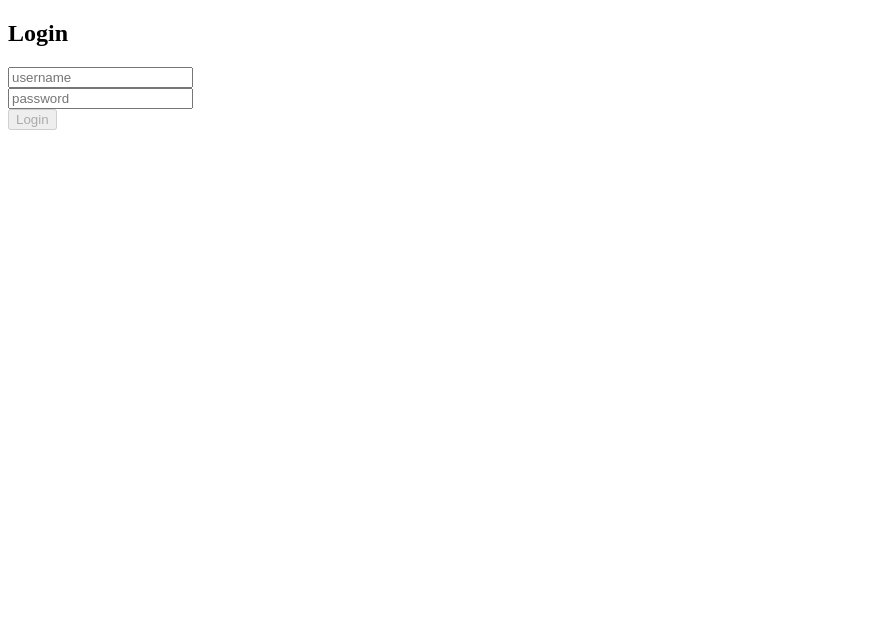
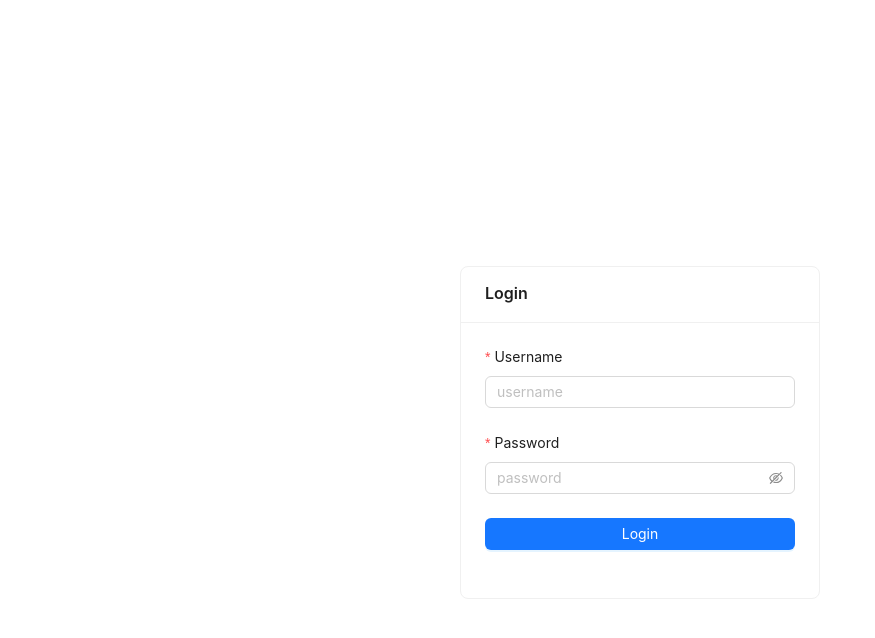
Before and after one commit to tatyanaQ/language-cards, a React (Vite) app in the folder frontend/: page /login in a window 1280 px wide. Shown: the top 638 px of the page, without its empty margins (0-875 px from the left). Built offline with nearby package versions, Linux system fonts and the light colour scheme.

Commit message:
some styling

```diff
--- a/frontend/src/App.tsx
+++ b/frontend/src/App.tsx
@@ -1,8 +1,11 @@
 import React, { useEffect, useState } from 'react';
+import { Card, Spin, Typography } from 'antd';
 import { RouterProvider } from 'react-router-dom';
 import { getRouter } from './routes/router';
 import { useUser } from './providers/user';
 import { checkAuth } from './api';
+
+const { Title, Text } = Typography;
 
 export const App: React.FC = () => {
   const { user, setUser } = useUser();
@@ -19,7 +22,33 @@ export const App: React.FC = () => {
   }, []);
 
   if (!userChecked) {
-    return <div>Loading...</div>;
+    return (
+      <div
+        style={{
+          minHeight: '100vh',
+          display: 'flex',
+          alignItems: 'center',
+          justifyContent: 'center',
+          background: '#f5f5f5',
+          padding: 24,
+        }}
+      >
+        <Card
+          style={{
+            width: 320,
+            textAlign: 'center',
+            borderRadius: 12,
+            boxShadow: '0 8px 24px rgba(0, 0, 0, 0.08)',
+          }}
+        >
+          <Spin size="large" />
+          <Title level={4} style={{ marginTop: 16, marginBottom: 8 }}>
+            Loading
+          </Title>
+          <Text type="secondary">Checking your session...</Text>
+        </Card>
+      </div>
+    );
   }
 
   return <RouterProvider router={getRouter(user)} />;
--- a/frontend/src/pages/login.tsx
+++ b/frontend/src/pages/login.tsx
@@ -1,54 +1,85 @@
 import { useState } from 'react';
+import { Alert, Button, Card, Form, Input } from 'antd';
 import { useNavigate } from 'react-router-dom';
 import { login as loginApi } from '../api';
 import { useUser } from '../providers/user';
 
+type LoginFormValues = {
+  username: string;
+  password: string;
+};
+
 export default function LoginPage() {
   const { setUser } = useUser();
-  const [username, setUsername] = useState('');
-  const [password, setPassword] = useState('');
   const [error, setError] = useState<string | null>(null);
+  const [loading, setLoading] = useState(false);
   const navigate = useNavigate();
 
-  const login = async (e: React.FormEvent) => {
-    e.preventDefault();
+  const login = async (values: LoginFormValues) => {
+    setError(null);
+    setLoading(true);
+
     try {
-      const { user } = await loginApi(username, password);
+      const { user } = await loginApi(values.username.trim(), values.password);
       setUser(user);
       navigate('/');
     } catch (err) {
       setError(
         `Login failed: ${err instanceof Error ? err.message : 'Unknown error'}`
       );
+    } finally {
+      setLoading(false);
     }
   };
 
   return (
-    <div>
-      <h2>Login</h2>
-      <form onSubmit={login}>
-        <div>
-          <input
-            value={username}
-            onChange={(e) => setUsername(e.target.value)}
-            placeholder="username"
-          />
-        </div>
-        <div>
-          <input
-            type="password"
-            value={password}
-            onChange={(e) => setPassword(e.target.value)}
-            placeholder="password"
-          />
-        </div>
-        <div>
-          <button type="submit" disabled={!username || !password}>
-            Login
-          </button>
-        </div>
-        {error && <div style={{ color: 'red' }}>{error}</div>}
-      </form>
+    <div
+      style={{
+        display: 'flex',
+        justifyContent: 'center',
+        alignItems: 'center',
+        minHeight: '100vh',
+        padding: '24px',
+      }}
+    >
+      <Card title="Login" style={{ width: 360 }}>
+        <Form<LoginFormValues>
+          layout="vertical"
+          onFinish={login}
+          autoComplete="off"
+        >
+          <Form.Item
+            label="Username"
+            name="username"
+            rules={[{ required: true, message: 'Please enter your username' }]}
+          >
+            <Input placeholder="username" />
+          </Form.Item>
+
+          <Form.Item
+            label="Password"
+            name="password"
+            rules={[{ required: true, message: 'Please enter your password' }]}
+          >
+            <Input.Password placeholder="password" />
+          </Form.Item>
+
+          {error && (
+            <Alert
+              type="error"
+              showIcon
+              message={error}
+              style={{ marginBottom: 16 }}
+            />
+          )}
+
+          <Form.Item>
+            <Button type="primary" htmlType="submit" loading={loading} block>
+              {loading ? 'Logging in...' : 'Login'}
+            </Button>
+          </Form.Item>
+        </Form>
+      </Card>
     </div>
   );
 }
```
